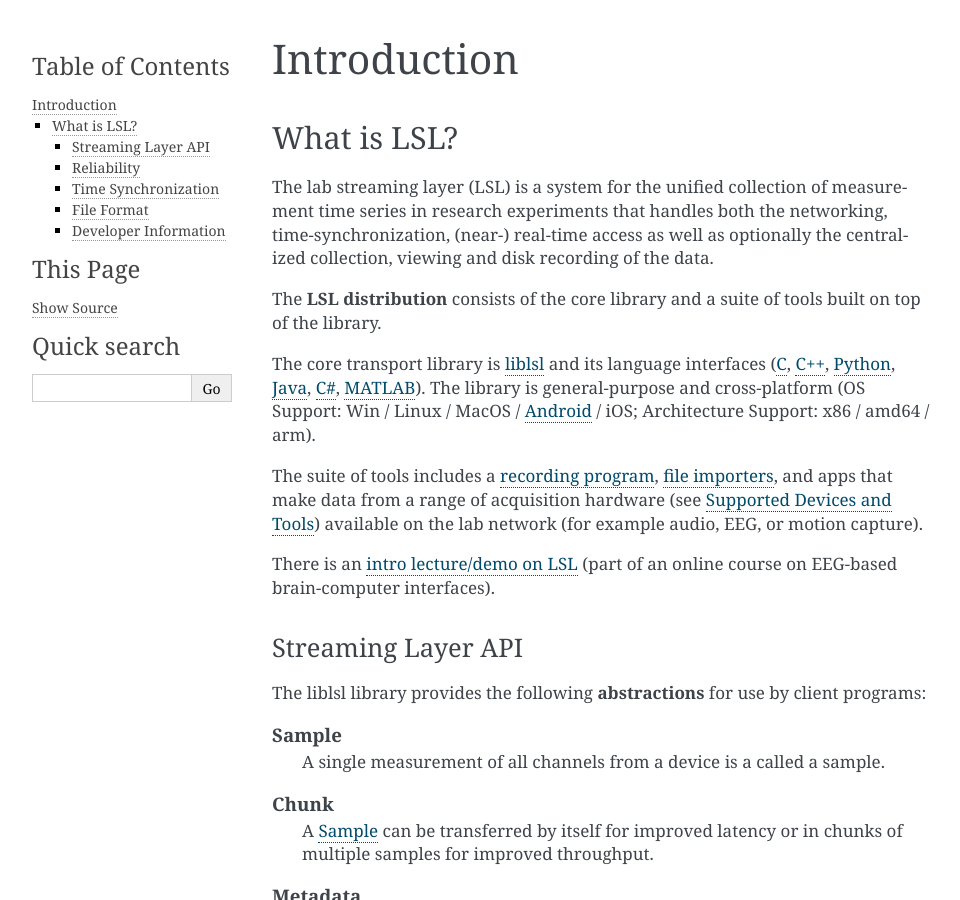
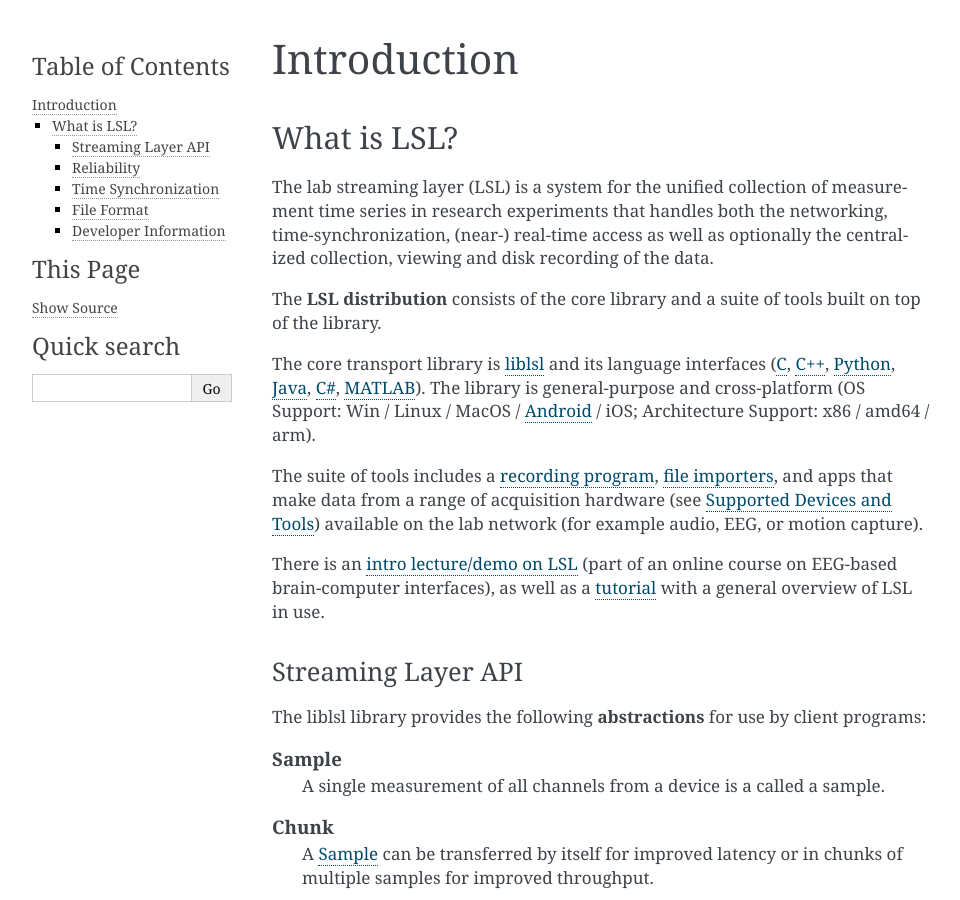
Before and after one commit to sccn/labstreaminglayer, a Sphinx documentation site: the page built from docs/info/intro.rst, in a window 1280 px wide and 900 px high. Shown: the whole window, without its empty margins (148-1108 px from the left). Built offline with Sphinx 7.4.7, drawn with Linux system fonts in a browser that asks for light colours.

Commit message:
add Arno's LSL tutorial video to intro

```diff
--- a/docs/info/intro.rst
+++ b/docs/info/intro.rst
@@ -18,7 +18,9 @@ lab network (for example audio, EEG, or motion capture).
 
 There is an
 `intro lecture/demo on LSL <http://www.youtube.com/watch?v=Y1at7yrcFW0>`__
-(part of an online course on EEG-based brain-computer interfaces).
+(part of an online course on EEG-based brain-computer interfaces), as well as a
+`tutorial <https://www.youtube.com/watch?v=tDDkrmv3ZKE>`__ with a general
+overview of LSL in use.
 
 Streaming Layer API
 ===================
```
